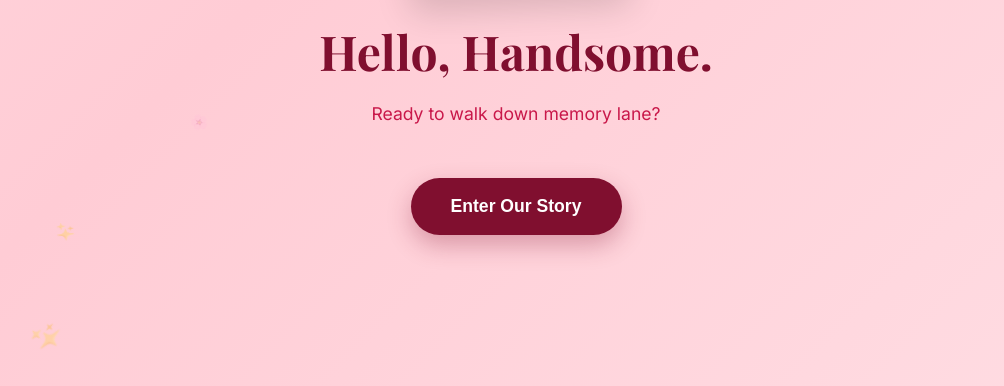
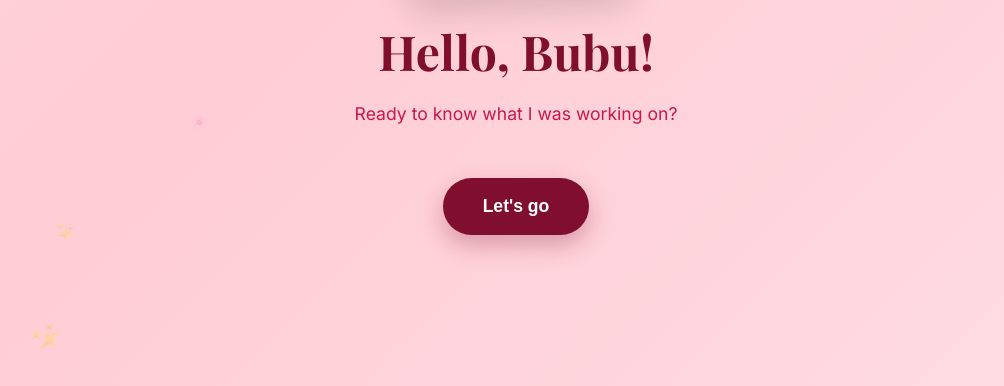
Before and after one commit to SriS1109/lv, a plain HTML site: page index.html in a window 1280 px wide. Shown: the part 414-800 px from the top of the page, without its empty margins (124-1128 px from the left). Drawn offline with nearby package versions, Linux system fonts and the light colour scheme.

Commit message:
index.html

```diff
--- a/index.html
+++ b/index.html
@@ -215,7 +215,7 @@
         <div class="scroll-container" id="scroll-box">
             <div class="scroll-roller top"></div>
             <div class="scroll-content">
-                <img src="https://images.unsplash.com/photo-1518199266791-5375a83190b7?q=80&w=400" class="featured-photo-scroll" alt="Us">
+           <img src="https://drive.google.com/thumbnail?id=1c_yArAziUv1L8ra28W73qqW223LjPmat&sz=w1000" class="featured-photo-scroll" alt="Us">
                 <div class="scroll-text">
                     <h2>To My Everything,</h2>
                     <p>I crafted this ancient scroll to tell you that you are my most precious treasure. You make every day feel like a fairytale.</p>
@@ -236,12 +236,12 @@
 
     <section id="home" class="page active">
         <div class="polaroid" style="--r: -2deg">
-        <img src="https://drive.google.com/thumbnail?id=1KxEKzPuVpm1UIs6Yg0d1RcsydS5z-47_&sz=w1000">
+      <img src="https://drive.google.com/thumbnail?id=1I1S8XL3nFWwg8iB7ABvEayMjMEYXKtUt&sz=w1000">
         </div>
 
-        <h1 style="font-family: 'Playfair Display', serif; font-size: 3rem; color: var(--velvet);">Hello, Handsome.</h1>
-        <p style="font-size: 1.1rem; margin: 10px 0 30px; color: var(--dark-pink); font-weight: 500;">Ready to walk down memory lane?</p>
-        <button class="cta-btn" onclick="showPage('story')">Enter Our Story</button>
+        <h1 style="font-family: 'Playfair Display', serif; font-size: 3rem; color: var(--velvet);">Hello, Bubu!</h1>
+        <p style="font-size: 1.1rem; margin: 10px 0 30px; color: var(--dark-pink); font-weight: 500;">Ready to know what I was working on?</p>
+        <button class="cta-btn" onclick="showPage('story')">Let's go</button>
     </section>
 
     <section id="story" class="page">
@@ -250,10 +250,12 @@
 
         <div class="gallery-container">
             <div class="polaroid" style="--r: -3deg">
-                 <img src="https://drive.google.com/thumbnail?id=1I1S8XL3nFWwg8iB7ABvEayMjMEYXKtUt&sz=w1000">
+                  <img src="https://drive.google.com/thumbnail?id=1l3cIX43Z-5eaeXixIkkpsW851iWRGSRn&sz=w1000">
+
             </div>
             <div class="polaroid" style="--r: 4deg">
-             <img src="https://drive.google.com/thumbnail?id=1l3cIX43Z-5eaeXixIkkpsW851iWRGSRn&sz=w1000">
+                 <img src="https://drive.google.com/thumbnail?id=1KxEKzPuVpm1UIs6Yg0d1RcsydS5z-47_&sz=w1000">
+
             </div>
             <div class="polaroid" style="--r: -2deg">
                <img src="https://drive.google.com/thumbnail?id=1dQpU9XSUqT77npyA7w9Jo5nmjEWAYLeF&sz=w1000">
```
